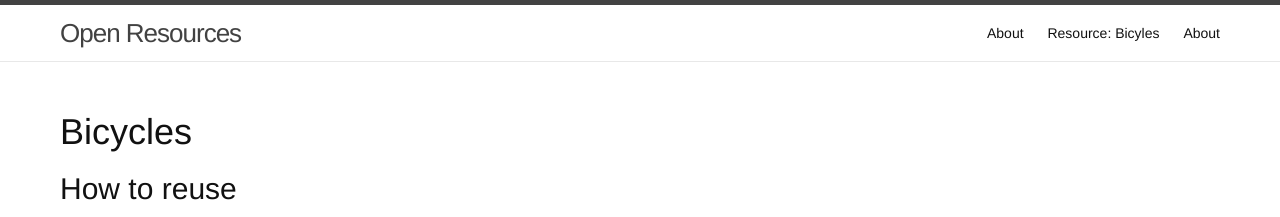
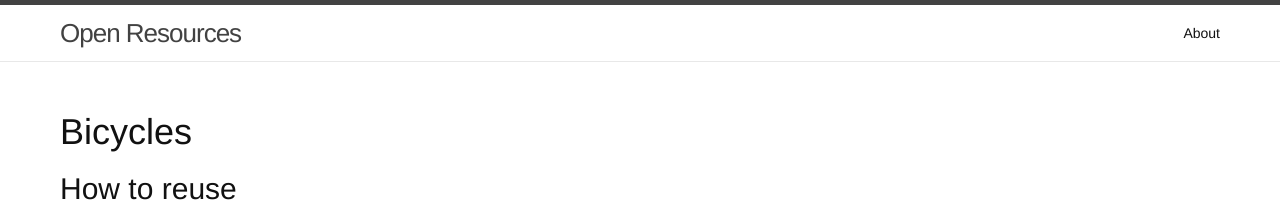
Before and after one commit to folklabs/openresources-demo, a Jekyll site: the page built from resource.md, in a window 1280 px wide. Shown: the top 217 px of the page. Built offline with Jekyll 4.4.1, drawn with Linux system fonts in a browser that asks for light colours; nearby versions of some CDN libraries; a script that is not in the unit is left out.

Commit message:
Fix path stuff.

```diff
--- a/_config.yml
+++ b/_config.yml
@@ -5,8 +5,8 @@
   Write an awesome description for your new site here. You can edit this
   line in _config.yml. It will appear in your document head meta (for
   Google search results) and in your feed.xml site description.
-baseurl: "" # the subpath of your site, e.g. /blog/
-url: "" # the base hostname & protocol for your site
+baseurl: "/openresources-demo" # the subpath of your site, e.g. /blog/
+# url: "" # the base hostname & protocol for your site
 twitter_username: folklabs
 github_username:  folklabs
 
--- a/_includes/header.html
+++ b/_includes/header.html
@@ -14,11 +14,6 @@
       </a>
 
       <div class="trigger">
-        {% for page in site.pages %}
-          {% if page.title %}
-          <a class="page-link" href="{{ page.url | prepend: site.baseurl }}">{{ page.title }}</a>
-          {% endif %}
-        {% endfor %}
         <a class="page-link" href="{{ '/about/' | prepend: site.baseurl }}">About</a>
       </div>
 
--- a/index.html
+++ b/index.html
@@ -17,7 +17,7 @@
   </form>
 
   <div class="list-group">
-    <a href="/resource.html" class="list-group-item" ng-repeat="cat in categories | filter:query">
+    <a href="{{ url }}" class="list-group-item" ng-repeat="cat in categories | filter:query">
       {{ cat.name }}
     </a>
   </div>
--- a/js/resources.coffee
+++ b/js/resources.coffee
@@ -4,7 +4,7 @@
 app = angular.module 'resourcesApp', []
 
 app.controller 'ResourcesController', ['$scope', ($scope) ->
-  $scope.foo = 'bar'
+  $scope.url = '/openresources-demo/resource.html'
   $scope.categories = categories_list
   console.log $scope.categories
   console.log $scope.categories[0]
```
